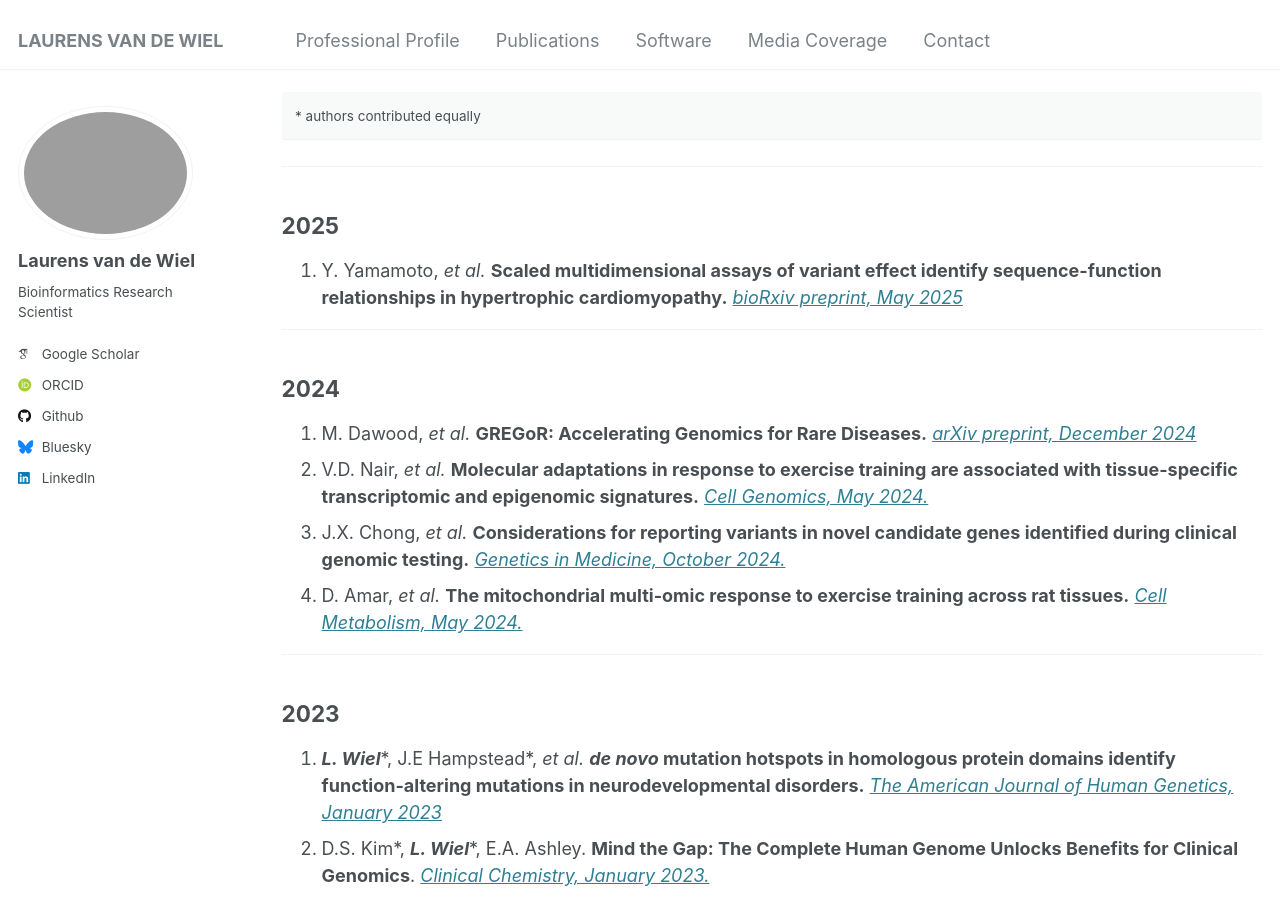
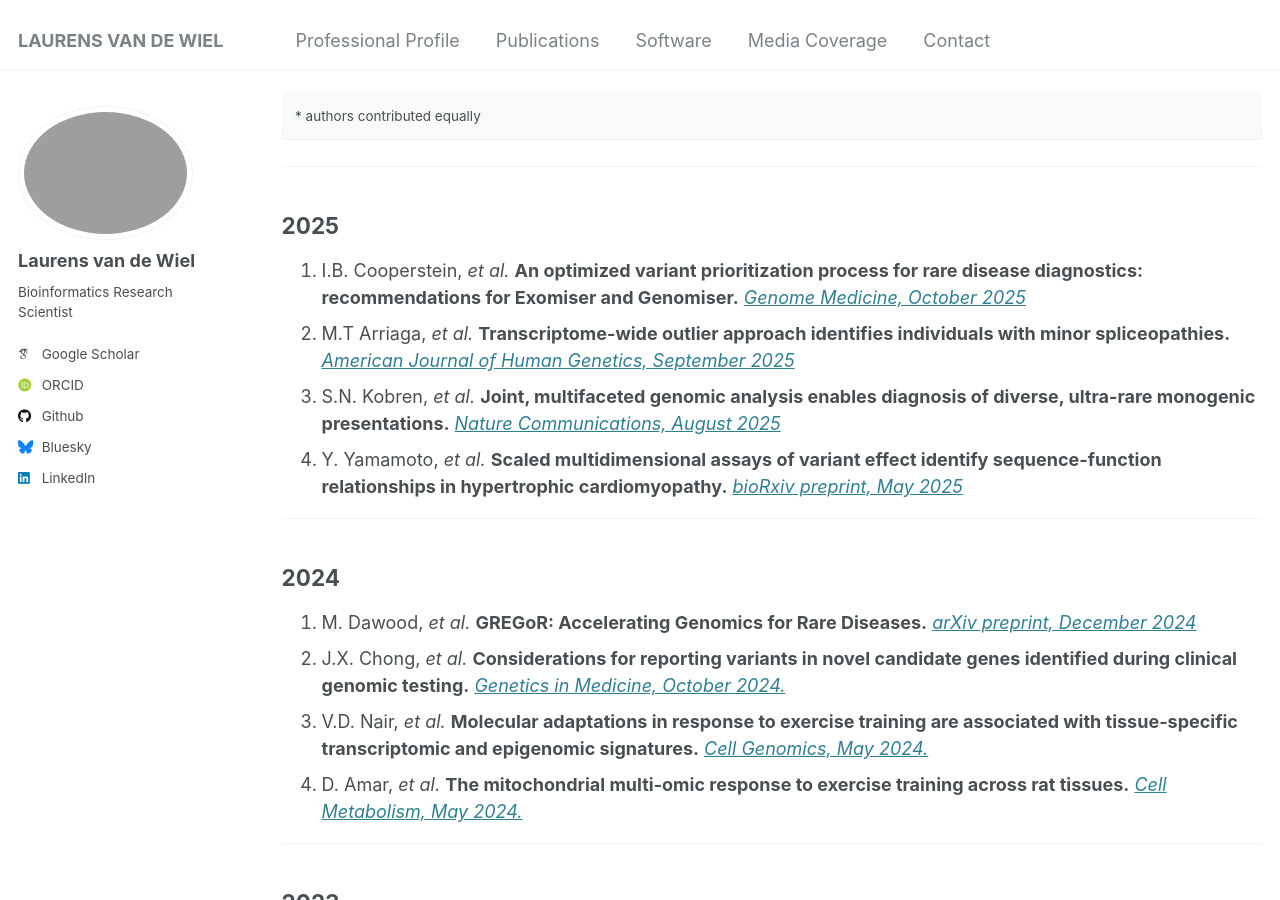
Before and after one commit to laurensvdwiel/laurensvdwiel.github.io, a Jekyll site: the page built from _pages/publications.md, in a window 1280 px wide and 900 px high, scrolled down 735 px. Built offline with Jekyll 4.4.1, drawn with Linux system fonts in a browser that asks for light colours; some web fonts are replaced.

Commit message:
Updated publications (Nov 2025)

```diff
--- a/_pages/publications.md
+++ b/_pages/publications.md
@@ -25,14 +25,17 @@
 ---
 ## 2025
 
-1. Y. Yamamoto, _et al._ **Scaled multidimensional assays of variant effect identify sequence-function relationships in hypertrophic cardiomyopathy.** [_bioRxiv preprint, May 2025_](https://doi.org/10.1101/2025.05.23.655878)
+1. I.B. Cooperstein, _et al._ **An optimized variant prioritization process for rare disease diagnostics: recommendations for Exomiser and Genomiser.** [_Genome Medicine, October 2025_](https://doi.org/10.1186/s13073-025-01546-1)
+2. M.T Arriaga, _et al._ **Transcriptome-wide outlier approach identifies individuals with minor spliceopathies.** [_American Journal of Human Genetics, September 2025_](https://doi.org/10.1016/j.ajhg.2025.08.018)
+3. S.N. Kobren, _et al._ **Joint, multifaceted genomic analysis enables diagnosis of diverse, ultra-rare monogenic presentations.** [_Nature Communications, August 2025_](https://doi.org/10.1038/s41467-025-61712-2)
+4. Y. Yamamoto, _et al._ **Scaled multidimensional assays of variant effect identify sequence-function relationships in hypertrophic cardiomyopathy.** [_bioRxiv preprint, May 2025_](https://doi.org/10.1101/2025.05.23.655878)
 
 ---
 ## 2024
 
 1. M. Dawood, _et al._ **GREGoR: Accelerating Genomics for Rare Diseases.** [_arXiv preprint, December 2024_](https://arxiv.org/abs/2412.14338)
-2. V.D. Nair, _et al._ **Molecular adaptations in response to exercise training are associated with tissue-specific transcriptomic and epigenomic signatures.** [_Cell Genomics, May 2024._](https://doi.org/10.1016/j.xgen.2023.100421)
-3. J.X. Chong, _et al._ **Considerations for reporting variants in novel candidate genes identified during clinical genomic testing.** [_Genetics in Medicine, October 2024._](https://doi.org/10.1016/j.gim.2024.101199)
+2. J.X. Chong, _et al._ **Considerations for reporting variants in novel candidate genes identified during clinical genomic testing.** [_Genetics in Medicine, October 2024._](https://doi.org/10.1016/j.gim.2024.101199)
+3. V.D. Nair, _et al._ **Molecular adaptations in response to exercise training are associated with tissue-specific transcriptomic and epigenomic signatures.** [_Cell Genomics, May 2024._](https://doi.org/10.1016/j.xgen.2023.100421)
 4. D. Amar, _et al._ **The mitochondrial multi-omic response to exercise training across rat tissues.** [_Cell Metabolism, May 2024._](https://doi.org/10.1016/j.cmet.2023.12.021)
 
 ---
```
